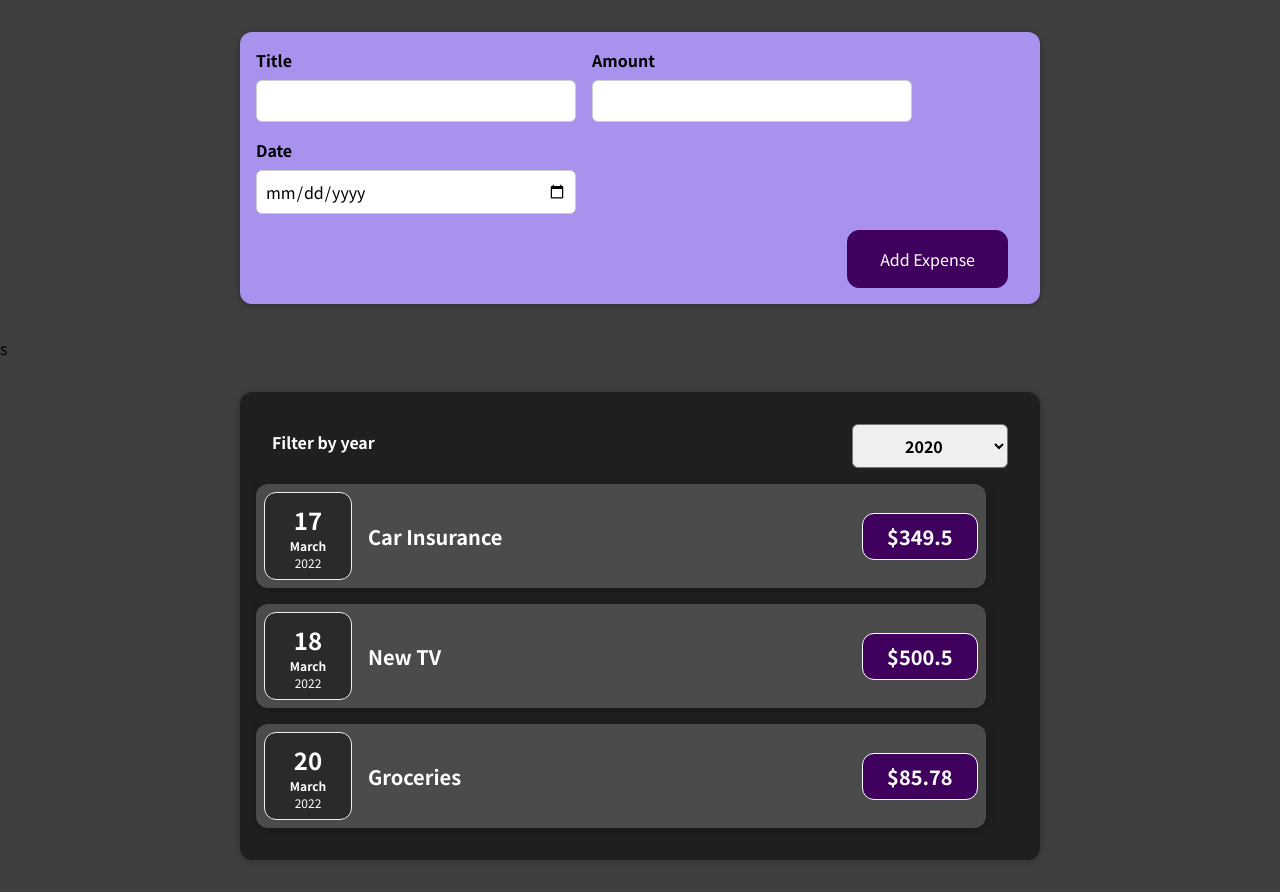
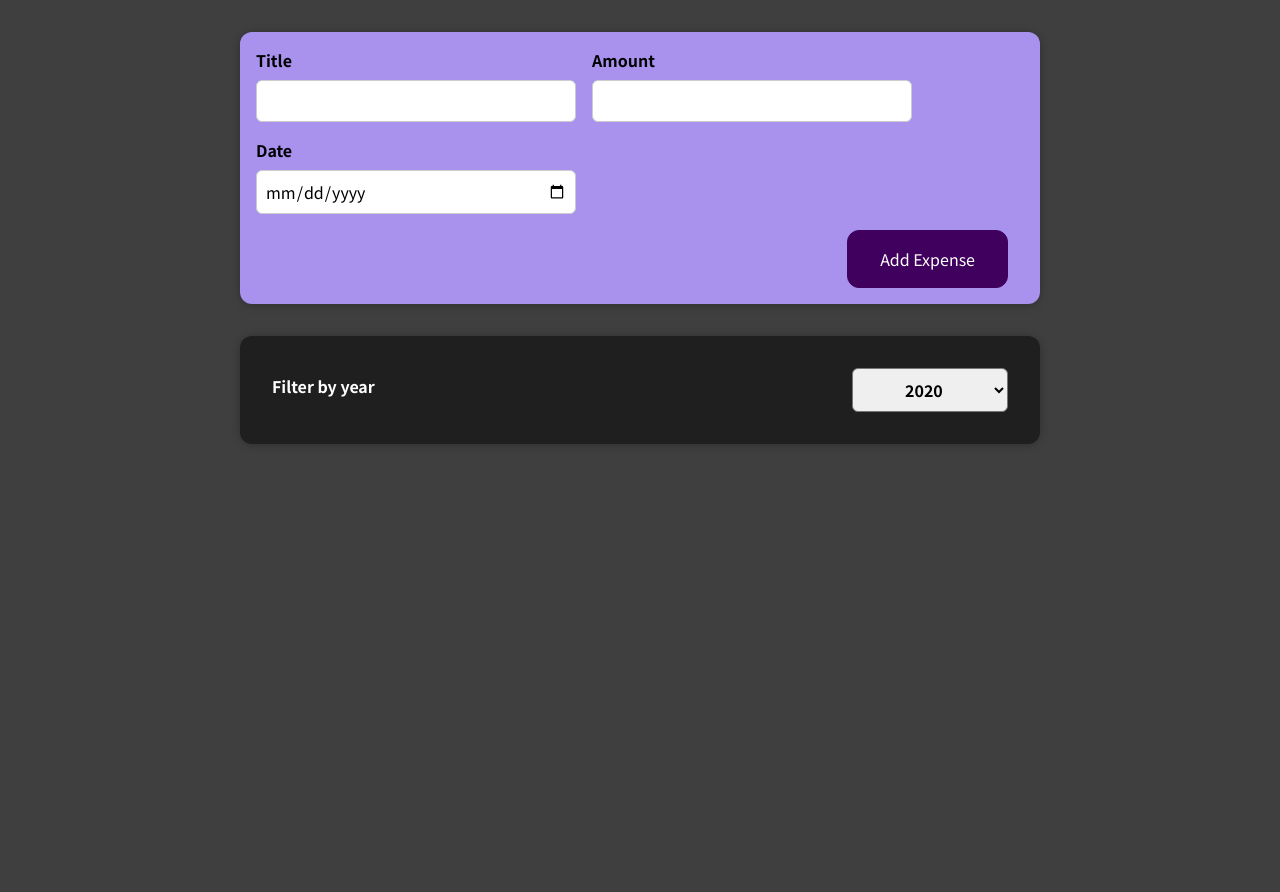
Before and after one commit to raginsky/react-study, a React (Create React App) app: page / in a window 1280 px wide. After the commit the page ends 800 px from the top, so only its background shows below. Built offline with nearby package versions, Linux system fonts and the light colour scheme.

Commit message:
dateFilter implementation

```diff
--- a/src/App.js
+++ b/src/App.js
@@ -6,13 +6,13 @@ import NewExpense from './components/NewExpense/NewExpense';
 const exampleData = [
     {
         id: 'e1',
-        date: new Date(2022, 2, 17),
+        date: new Date(2021, 2, 17),
         title: 'Car Insurance',
         amount: 349.50
     },
     {
         id: 'e2',
-        date: new Date(2022, 2, 18),
+        date: new Date(2019, 2, 18),
         title: 'New TV',
         amount: 500.50
     },
--- a/src/components/Expenses/Expenses.js
+++ b/src/components/Expenses/Expenses.js
@@ -11,16 +11,21 @@ const Expenses = (props) => {
     const filterChangeHandler = selectedYear => {
         setFilteredYear(selectedYear);
     };
+
+    const expenseFilter = props.items.filter(expense => {
+        return expense.date.getFullYear().toString() === filteredYear;
+    });
+
     return (
-        <div>s
+        <div>
             <Card className="expenses">
                 <ExpensesFilter selected={filteredYear} onChangeFilter={filterChangeHandler}/>
-                {props.items.map(expense =>
+                {expenseFilter.map((expense =>
                     <ExpenseItem
                         key={expense.id}
                         title={expense.title}
                         amount={expense.amount}
-                        date={expense.date}/>)}
+                        date={expense.date}/>))}
                 {/*{[<Card/>,<Card/>]}*/}
             </Card>
         </div>
```
